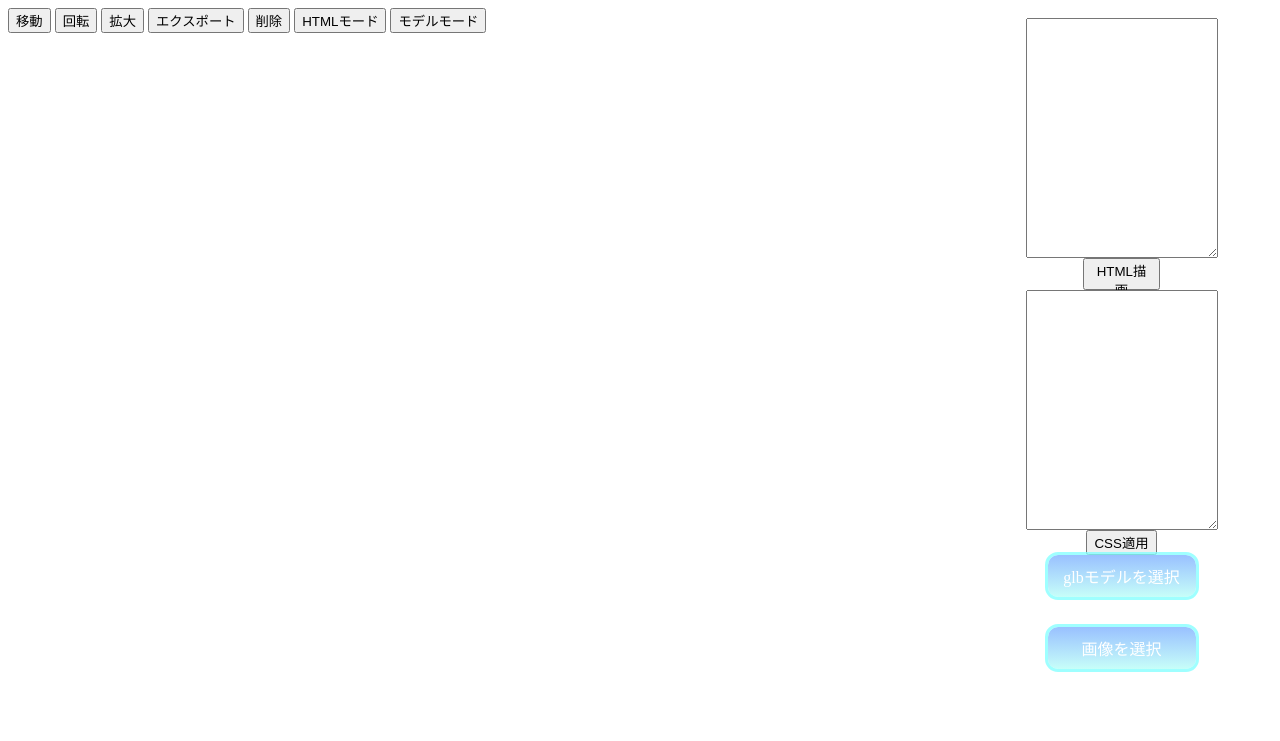
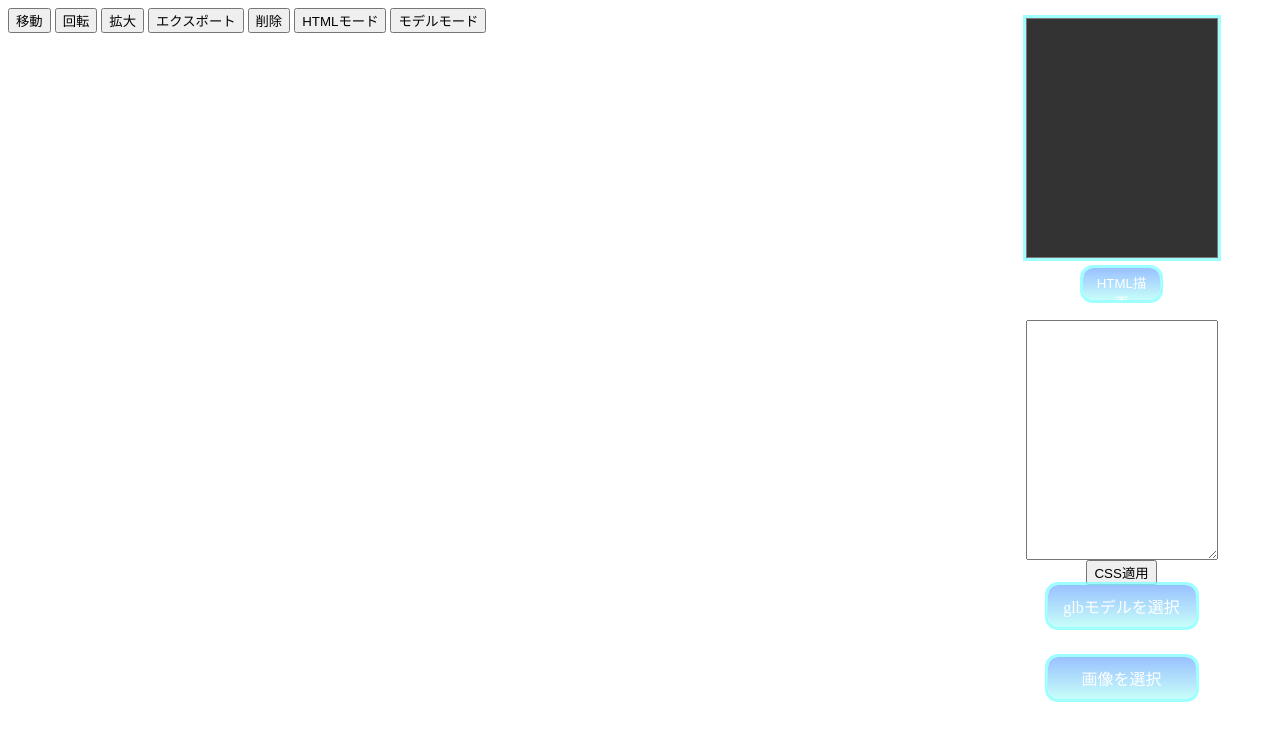
Before and after one commit to NKMAK/web-site-3d-creation-tool, a Flask app: page /build in a window 1280 px wide. Shown: the top 741 px of the page. Run offline with Flask 3, Linux system fonts and the light colour scheme.

Commit message:
class inputHTMLのデザイン変更
class inputHTMLのデザイン変更

```diff
--- a/static/css/build.css
+++ b/static/css/build.css
@@ -39,18 +39,13 @@
   margin-bottom: 10px;
 }
 
-.inputHTML , .inputCSS {
+.inputCSS {
   display: flex;
   flex-direction: column;
   align-items: center;
 }
 
-#id_inputHTML , #id_inputCSS{
+#id_inputCSS{
   height: 30vh;
   width: 15vw;
 }
-
-#id_drawHTMLButton{
-  height: 4vh;
-  width: 6vw;
-}
--- /dev/null
+++ b/static/css/inputHTML.css
@@ -0,0 +1,29 @@
+.inputHTML{
+    display: flex;
+    flex-direction: column;
+    align-items: center;
+}
+
+#id_inputHTML{
+    height: 30vh;
+    width: 15vw;
+    resize: none;
+    outline: 3px solid rgba(127,255,255,0.75);
+    background-color: rgba(0, 0, 0, 0.8);
+    color: white;
+}
+
+#id_drawHTMLButton{
+    height: 4vh;
+    width: 6vw;
+    color: rgba(127,255,255,0.75);
+	background: transparent;
+	outline: 3px solid rgba(127,255,255,0.75);
+    background: linear-gradient(to bottom, rgba(0, 98, 255, 0.4), rgba(115, 253, 239, 0.4));	border: 0px;
+	padding: 5px 10px;
+	cursor: pointer;
+    border-radius: 10px;
+    color: rgba(255, 255, 255, 1);
+    margin-top: 10px;
+    margin-bottom: 20px;
+}
--- a/templates/build.html
+++ b/templates/build.html
@@ -1,6 +1,7 @@
 <head>
     <link rel="stylesheet" href="static/css/build.css">
     <link rel="stylesheet" href="static/css/fileUploadButton.css">
+    <link rel="stylesheet" href="static/css/inputHTML.css">
     <link id="id_dynamicStylesheet" rel="stylesheet" type="text/css" href="">
     <script type="importmap">
         {
```
